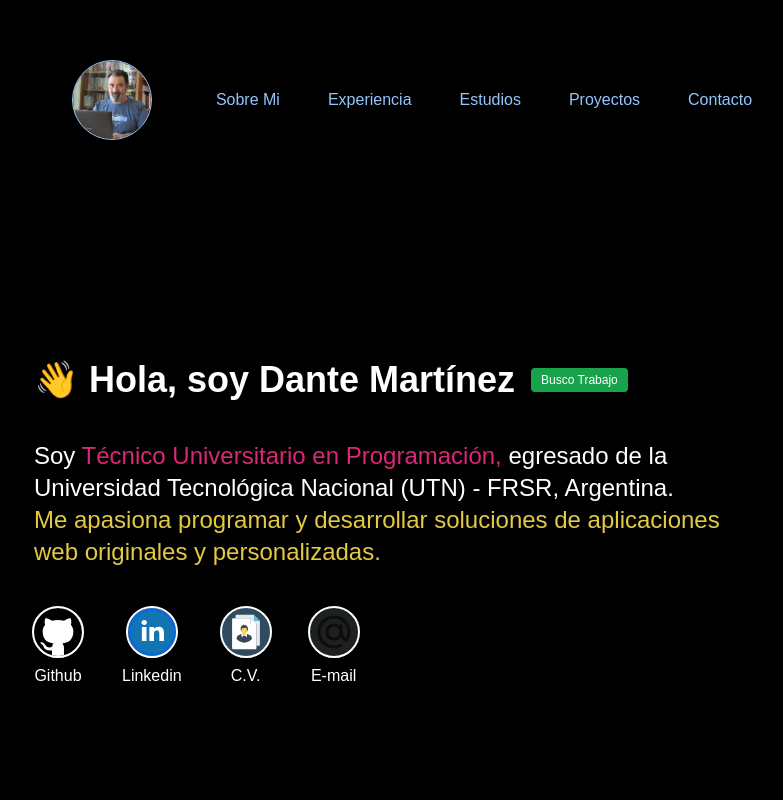
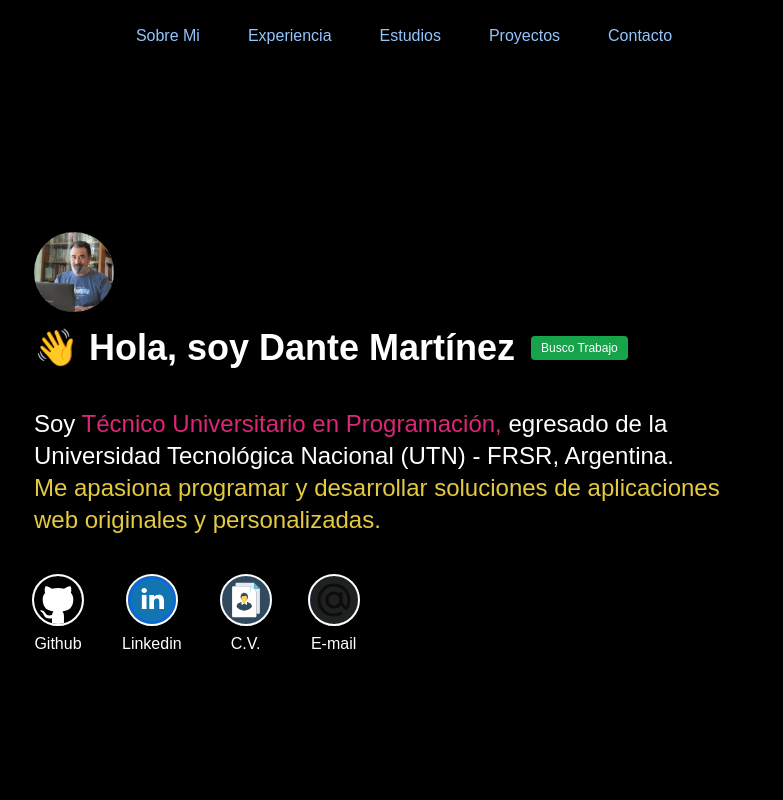
Before and after one commit to mzadante/mydev-portafolio, an Astro site: page / in a window 1280 px wide. Shown: the top 800 px of the page, without its empty margins (236-1019 px from the left). Built offline with nearby package versions, Linux system fonts and the light colour scheme; Astro itself is replaced by a stand-in of ours.

Commit message:
fin
repare la imagen de perfil

```diff
--- a/src/components/Header.astro
+++ b/src/components/Header.astro
@@ -5,17 +5,11 @@
     w-full xl:w-[1120px]
     z-10
   `}>
-    <a href="https://www.linkedin.com/in/dantemartínez/" target="_blank">
-        <img
-        class="scale-50 rounded-full border-2 border-blue-300 hover:border-white/30 transition w-40 h-40 "
-        src="/proyects/fotoPerfil.png"
-        alt="Dante Martínez. foto perfil"
-      />
-    </a>
+
     <nav class={`
-        px-3 py-1
+        py-1
         flex flex-row items-center
-        text-blue-300
+        text-blue-300 backdrop-blur-2xl
       `}>
         <ul class="flex flex-row gap-x-6 flex-wrap">
           <li><a class="hover:bg-white/30 rounded-full px-3 py-2 transition" href="#sobremi">Sobre Mi</a></li>
--- a/src/pages/index.astro
+++ b/src/pages/index.astro
@@ -19,6 +19,13 @@ import Estudios from "../components/Estudios.astro";
 >
   <main class="px-4">
     <SectionContainer class="py-40 pb-30">
+      <a href="https://www.linkedin.com/in/dantemartínez/" target="_blank">
+        <img
+        class="rounded-full size-20 mb-4"
+        src="/proyects/fotoPerfil.png"
+        alt="Dante Martínez. foto perfil"
+      />
+    </a>
       <h1
         class="text-white text-2xl md:text-3xl lg:text-4xl font-bold flex flex-row gap-x-4 pb-6 lg:pb-10 text-pretty"
       >
```
